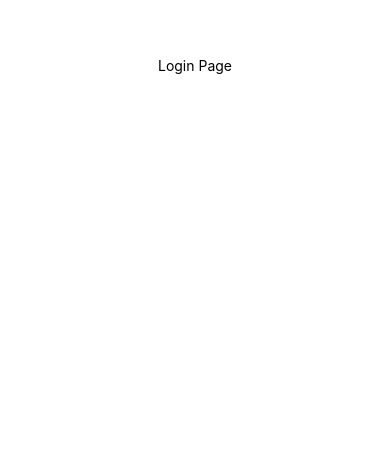
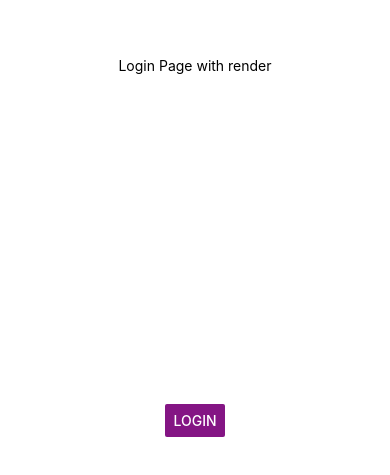
Before and after one commit to Nwynmaok/releve-app, a React Native app: screen / in a window 390 px wide. Shown: the part 357-832 px from the top of the page. Built offline with nearby package versions, Linux system fonts and the light colour scheme.

Commit message:
basic button

```diff
--- a/src/Login/Login.js
+++ b/src/Login/Login.js
@@ -1,15 +1,26 @@
 import { StatusBar } from 'expo-status-bar';
 import React from 'react';
-import { StyleSheet, Text, View } from 'react-native';
+import { StyleSheet, Text, View, Button, Alert} from 'react-native';
 
 
-export default function App() {
-  return (
-    <View style={styles.container}>
-      <Text>Login Page</Text>
-      <StatusBar style="auto" />
-    </View>
-  );
+export default class App extends React.Component {
+
+  render() {
+    return (
+      <View style={styles.container}>
+        <Text>Login Page with render</Text>
+        <StatusBar style="auto" />
+        <View style={styles.submitButton}>
+        <Button
+          onPress={() => Alert.alert('Button with adjusted color pressed')}
+          title="Login"
+          color="#841584"
+          accessibilityLabel="Learn more about this purple button"
+        />
+        </View>
+      </View>
+    );
+  }
 }
 
 const styles = StyleSheet.create({
@@ -19,4 +30,9 @@ const styles = StyleSheet.create({
     alignItems: 'center',
     justifyContent: 'center',
   },
+  submitButton: {
+    alignSelf: 'center',
+    position: 'absolute',
+    bottom:50
+  }
 });
```
